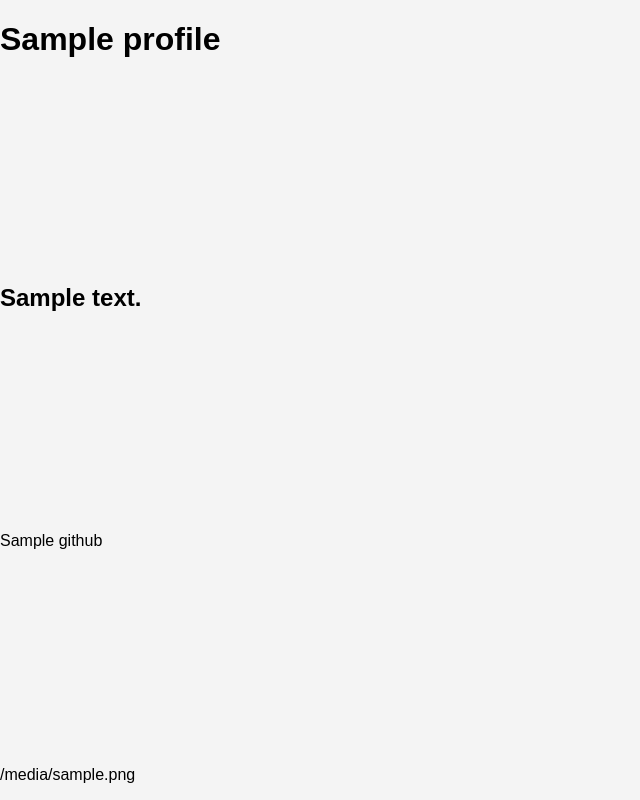
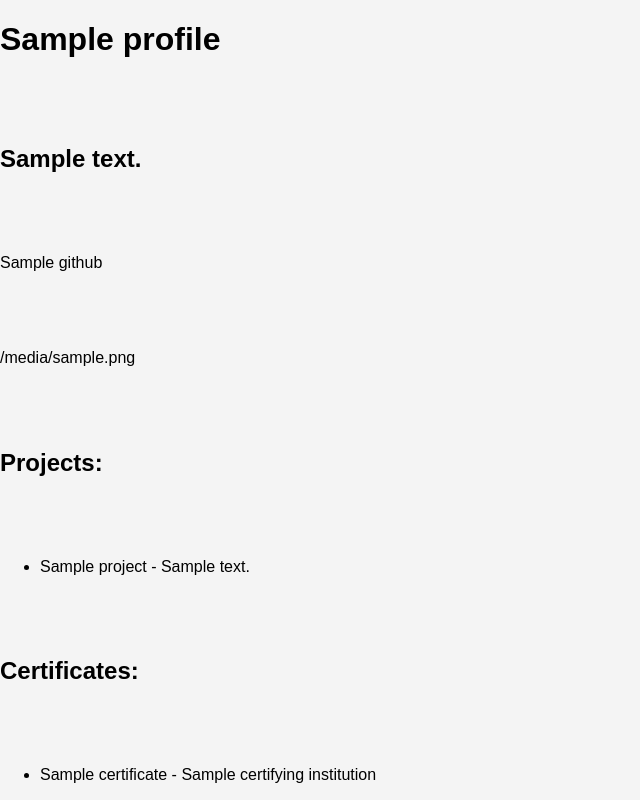
Before and after one commit to joaojosers/super-portfolio, a Django app: template projects/templates/profile_detail.html in a window 1280 px wide. Shown: the whole page, without its empty margins (0-640 px from the left). Run offline with Django 4.2, Linux system fonts and the light colour scheme; the template is opened without the code that fills it: most values are stand-ins (such as "Sample title", 1, 10 or a date in 2020); parts of the project's set-up code (start-up, migrations or seed data) failed here and were passed over.

Commit message:
feature: profile complete

```diff
--- a/projects/templates/profile_detail.html
+++ b/projects/templates/profile_detail.html
@@ -9,4 +9,16 @@
   <h2>{{ profile.bio }}</h2>
   <p>{{ profile.github }}</p>
   <p>{{ profile.linkedin }}</p>
+  <h2>Projects:</h2>
+  <ul>
+    {% for project in profile.project_set.all %}
+      <li>{{ project.name }} - {{ project.description }}</li>
+    {% endfor %}
+  </ul>
+  <h2>Certificates:</h2>
+  <ul>
+    {% for certificate in profile.certificates.all %}
+      <li>{{ certificate.name }} - {{ certificate.certifying_institution.name }}</li>
+    {% endfor %}
+  </ul>
 {% endblock %}
```
Also changed, not shown: projects/views.py (+6 -3 lines).
